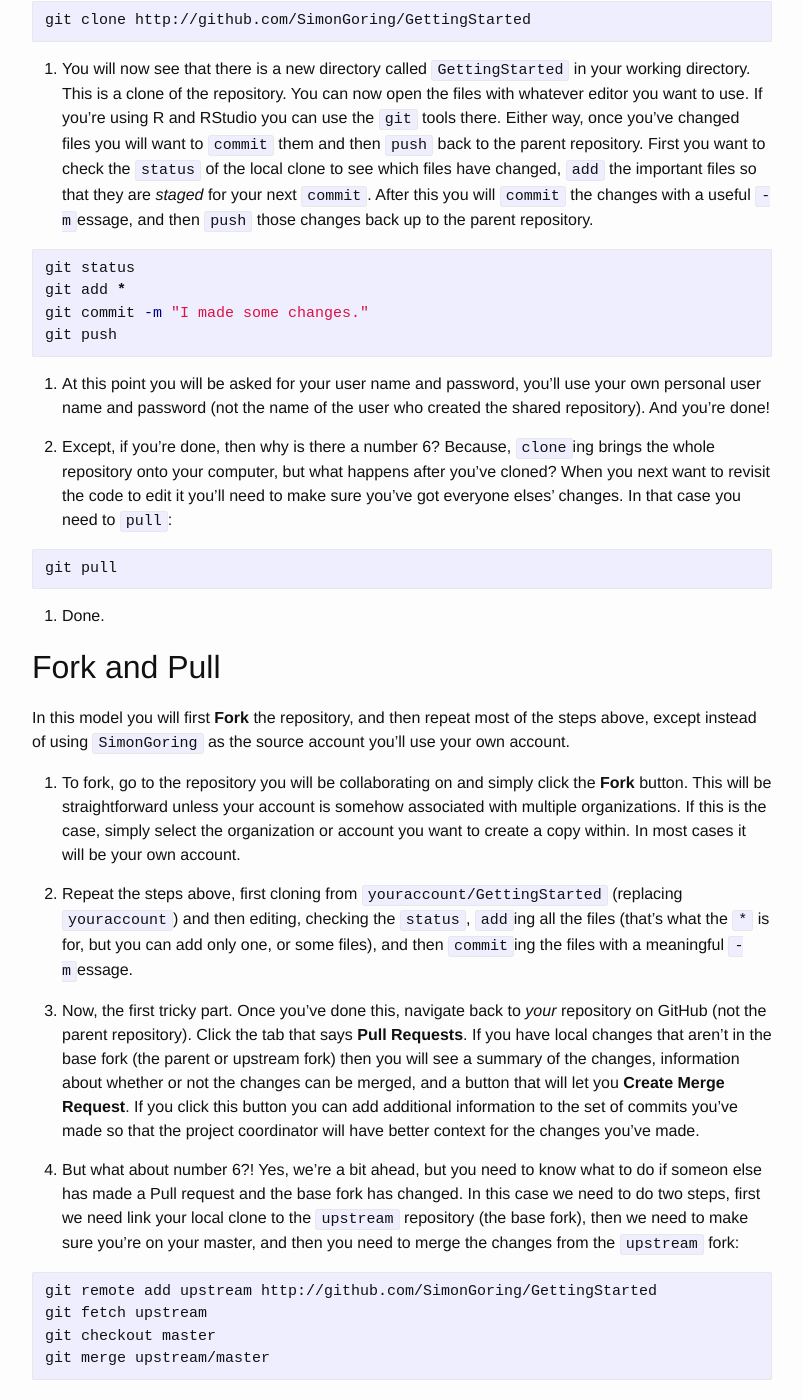
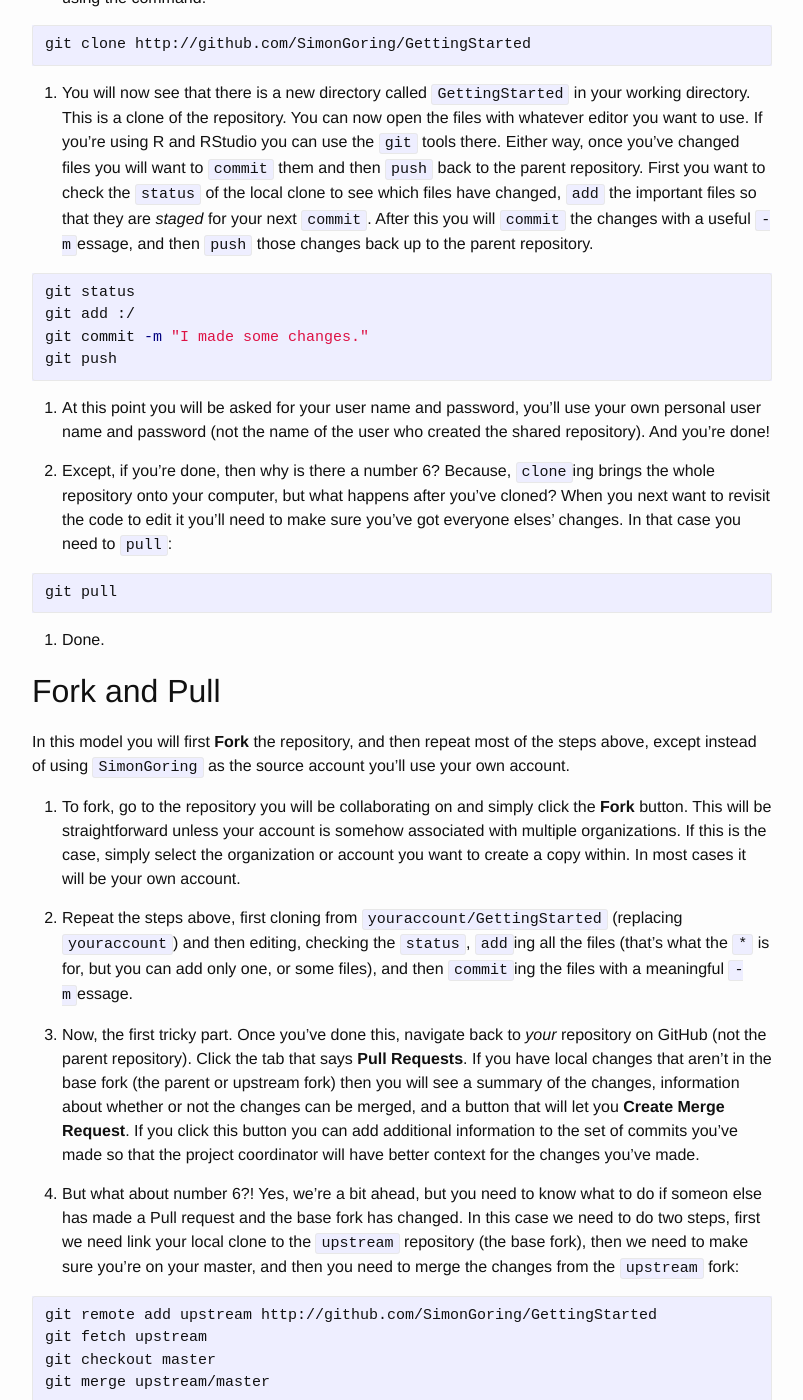
Before and after one commit to SimonGoring/simongoring.github.io, a Jekyll site: the page built from _resources/project-management.md, in a window 1280 px wide and 1400 px high, scrolled down 3448 px. Shown: the whole window, without its empty margins (238-1041 px from the left). Built offline with Jekyll 4.4.1, drawn with Linux system fonts in a browser that asks for light colours; some of the changed text lies outside the part shown.

````diff
--- a/_resources/project-management.md
+++ b/_resources/project-management.md
@@ -69,7 +69,7 @@ git clone http://github.com/SimonGoring/GettingStarted
 
 ```bash
 git status
-git add *
+git add :/
 git commit -m "I made some changes."
 git push
 ```
````
Also changed, not shown: other parts of _resources/project-management.md (+4 -0 lines).
